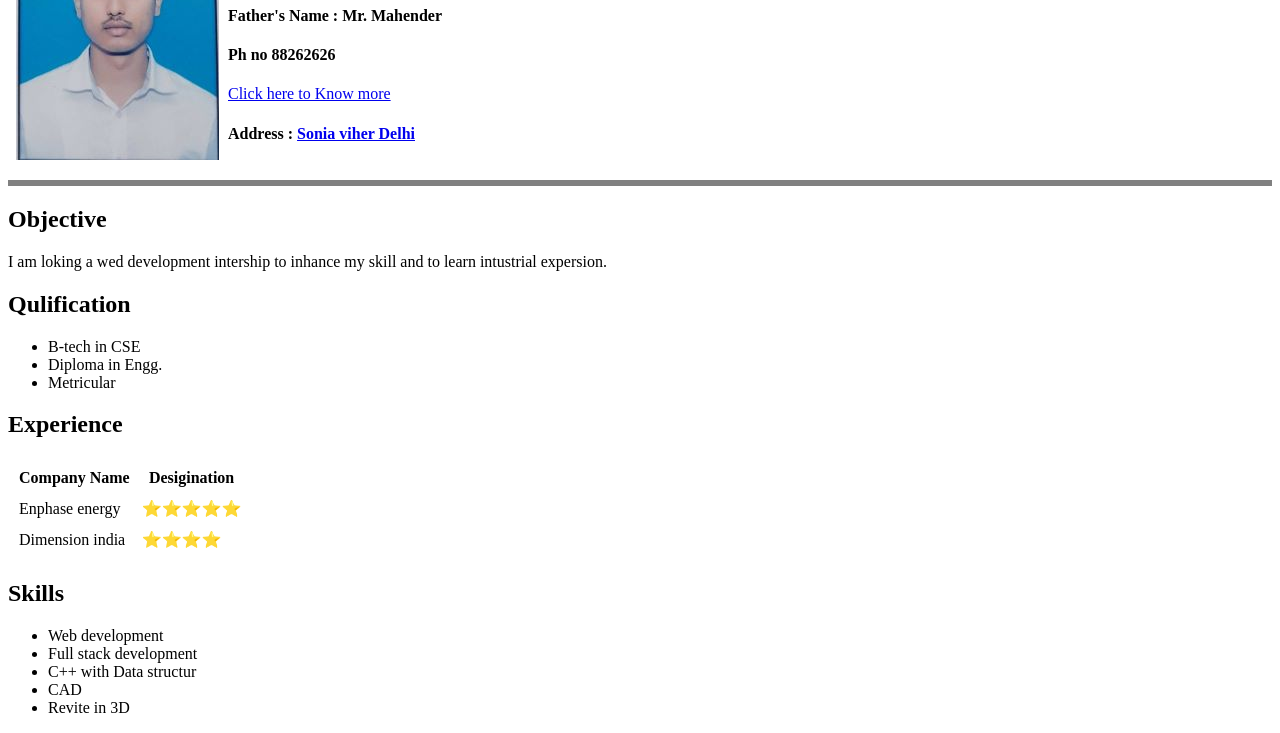
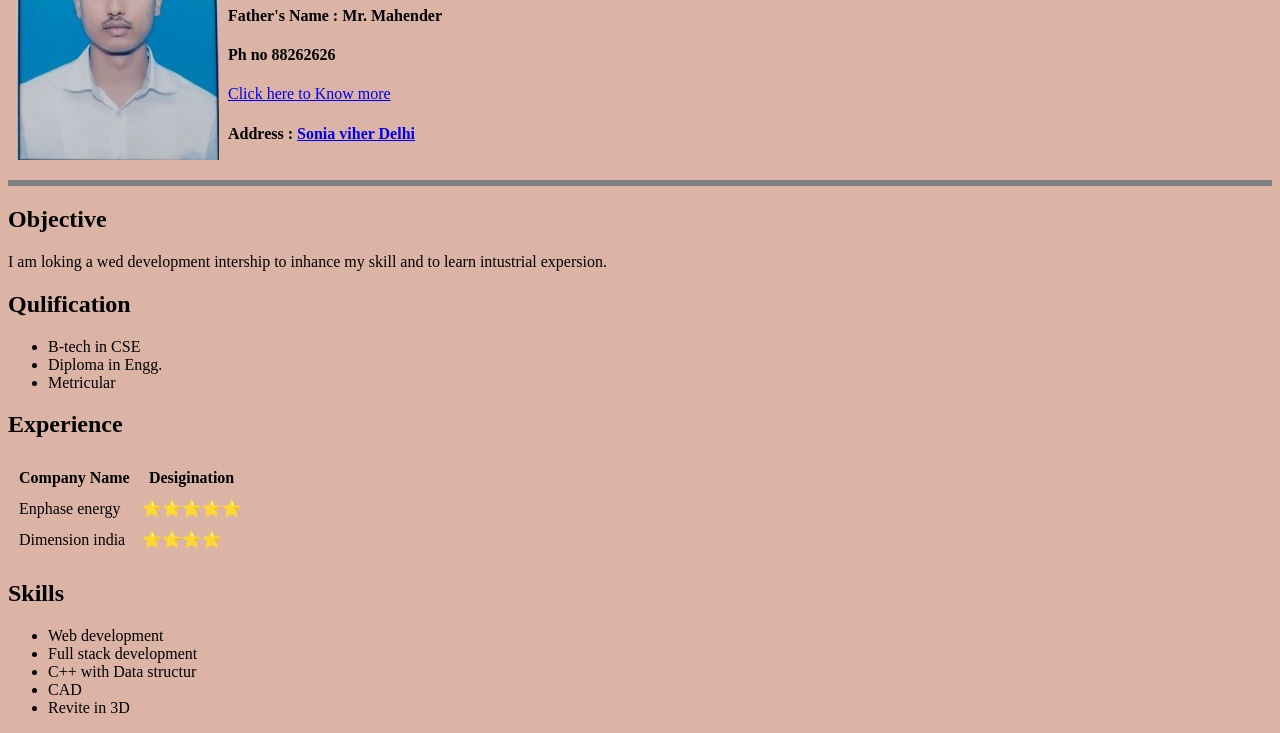
Before and after one commit to akanilgithup/2st-resume, a plain HTML site: page index.html in a window 1280 px wide. Shown: the part 107-840 px from the top of the page. Drawn offline with Linux system fonts and the light colour scheme.

Commit message:
Update index.html

```diff
--- a/index.html
+++ b/index.html
@@ -4,8 +4,13 @@
     <meta charset="UTF-8">
 
     <title>Resume</title>
+     <style>
+
+        body {background-color: rgb(220, 180, 166);}
+    </style>
+
 </head>
-<body style ="background-colour: #green;">
+<body>
     <table cellspacing='7'>
     <tr>
     <td><img src=   "NEW2.jpg" alt="This image of the candidate "></td>
```
